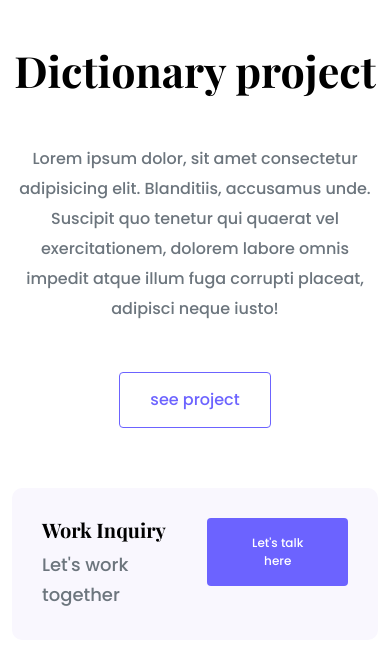
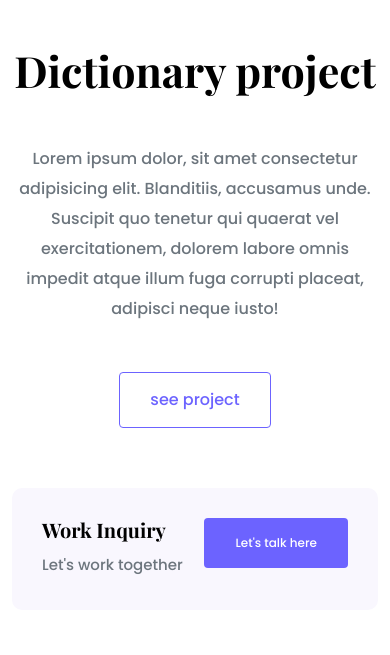
Before and after one commit to renataam/shecodes-portfolio-project-, a plain HTML site: page index.html in a window 390 px wide. Shown: the part 1472-2127 px from the top of the page. Drawn offline with nearby package versions, Linux system fonts and the light colour scheme.

```diff
--- a/src/style.css
+++ b/src/style.css
@@ -195,7 +195,11 @@
         text-align: center;
         padding: 0;
     }
+
     footer .contact-box {
     padding: 30px;
     }
+    footer p {
+        font-size: 15px;
+    }
 }
```
